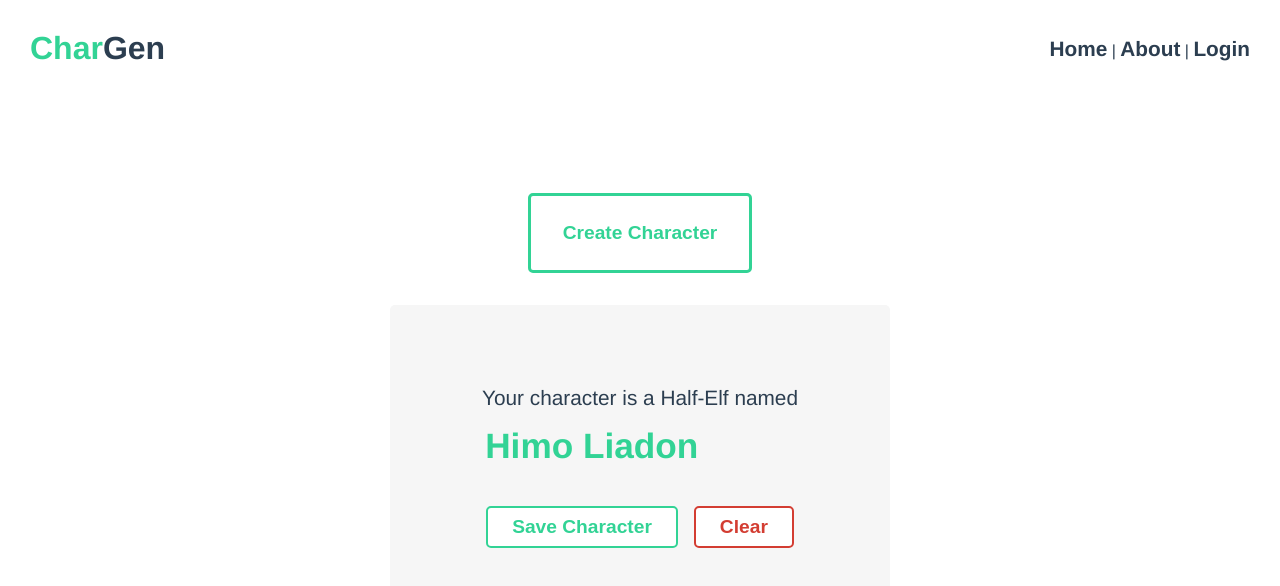
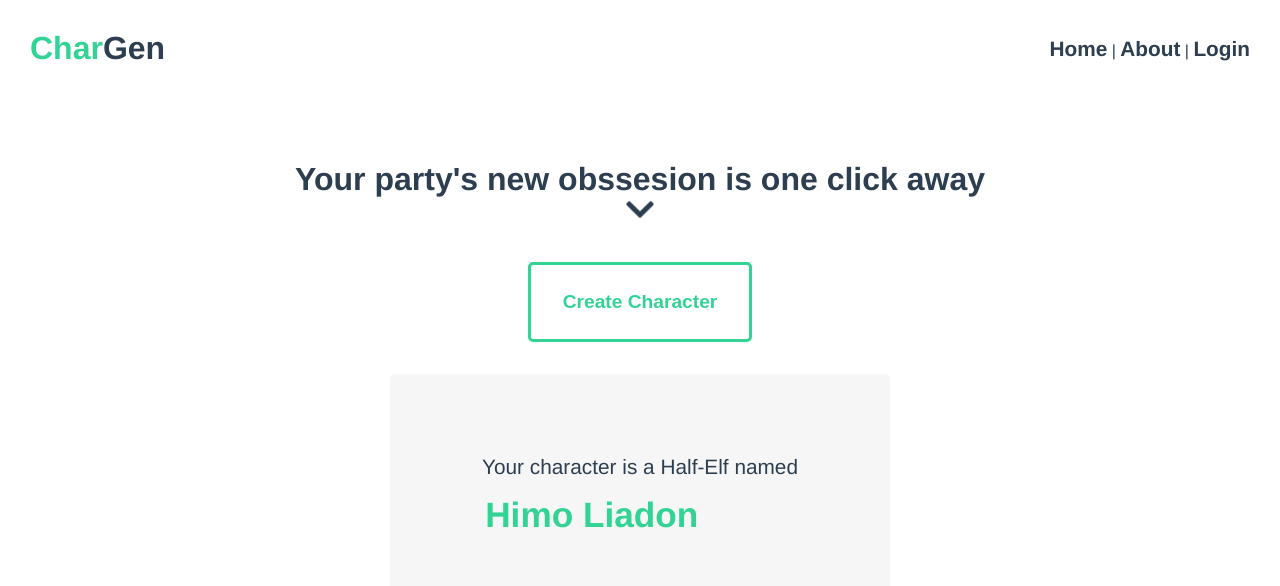
Before and after one commit to denimcouch/npc-gen-spa, a Vue app: page / in a window 1280 px wide. Both pictures are taken after a click on the input "Create Character". Shown: the top 586 px of the page. Built offline with nearby package versions, Linux system fonts and the light colour scheme.

Commit message:
animation for down arrow

```diff
--- a/package.json
+++ b/package.json
@@ -9,6 +9,11 @@
     "lint": "vue-cli-service lint"
   },
   "dependencies": {
+    "@fortawesome/fontawesome-svg-core": "^1.2.34",
+    "@fortawesome/free-brands-svg-icons": "^5.15.2",
+    "@fortawesome/free-regular-svg-icons": "^5.15.2",
+    "@fortawesome/free-solid-svg-icons": "^5.15.2",
+    "@fortawesome/vue-fontawesome": "^2.0.2",
     "core-js": "^3.6.5",
     "vue": "^2.6.11",
     "vue-router": "^3.2.0",
--- a/src/components/NPCShowcase.vue
+++ b/src/components/NPCShowcase.vue
@@ -35,7 +35,7 @@ export default {
   border-radius: 5px;
   background: #f6f6f6;
   opacity: 0;
-  animation: fadein 0.3s ease-in-out forwards;
+  animation: fadein 0.4s ease-in-out forwards;
 }
 
 .text--primary {
@@ -51,7 +51,7 @@ export default {
   font-size: 1.3rem;
   font-weight: 400;
   opacity: 0;
-  animation: fadein 0.3s ease-in-out 0.6s forwards;
+  animation: fadein 0.4s ease-in-out 0.8s forwards;
 }
 
 .content__name {
@@ -60,13 +60,13 @@ export default {
   margin: 1rem 0;
   padding: 0 0.2rem;
   opacity: 0;
-  animation: fadein 0.3s ease-in-out 1.2s forwards;
+  animation: fadein 0.4s ease-in-out 1.6s forwards;
 }
 
 .content__role {
   font-size: 1.3rem;
   opacity: 0;
-  animation: fadein 0.3s ease-in-out 1.8s forwards;
+  animation: fadein 0.4s ease-in-out 2.4s forwards;
 }
 
 .options {
@@ -74,7 +74,7 @@ export default {
   align-items: center;
   justify-content: center;
   opacity: 0;
-  animation: fadein 0.3s ease-in-out 2.2s forwards;
+  animation: fadein 0.4s ease-in-out 3.2s forwards;
 }
 
 .hidden {
--- a/src/main.js
+++ b/src/main.js
@@ -2,6 +2,13 @@ import Vue from "vue";
 import App from "./App.vue";
 import router from "./router";
 import store from "./store";
+import { library } from "@fortawesome/fontawesome-svg-core";
+import { FontAwesomeIcon } from "@fortawesome/vue-fontawesome";
+import { faChevronDown } from "@fortawesome/free-solid-svg-icons";
+
+library.add(faChevronDown);
+
+Vue.component("font-awesome-icon", FontAwesomeIcon);
 
 Vue.config.productionTip = false;
 
--- a/src/views/Home.vue
+++ b/src/views/Home.vue
@@ -1,5 +1,7 @@
 <template>
   <main class="home">
+    <h1>Your party's new obssesion is one click away</h1>
+    <font-awesome-icon icon="chevron-down" class="pointer fa-2x" />
     <CreateNpc v-on:show-npc="showNPC" />
     <NPCShowcase
       v-bind:newNPC="newNPC"
@@ -140,4 +142,19 @@ export default {
   margin: 1rem 0;
   font-weight: 300;
 }
+
+.pointer {
+  animation-name: bounce;
+  animation-duration: 1.2s;
+  animation-iteration-count: infinite;
+  animation-timing-function: linear;
+}
+
+@keyframes bounce {
+  0% { transform: translateY(0%); }
+  25% { transform: translateY(-5%); }
+  50% { transform: translateY(-20%); }
+  75% { transform: translateY(-5%); }
+  100% { transform: translateY(0%); }
+}
 </style>
```
Also changed, not shown: 1 other file (tests, documents, lock files or other folders).
